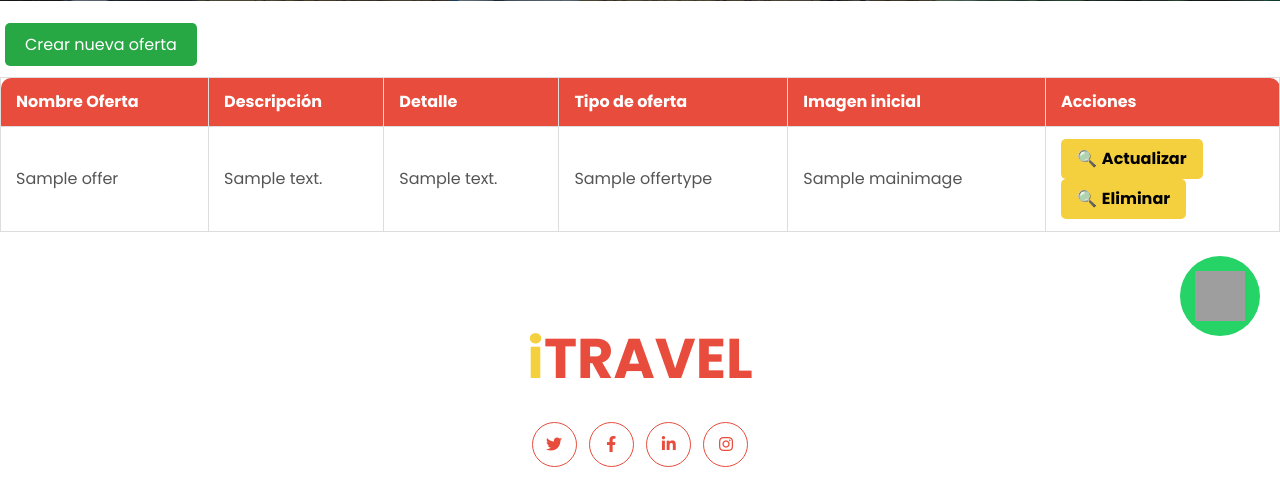
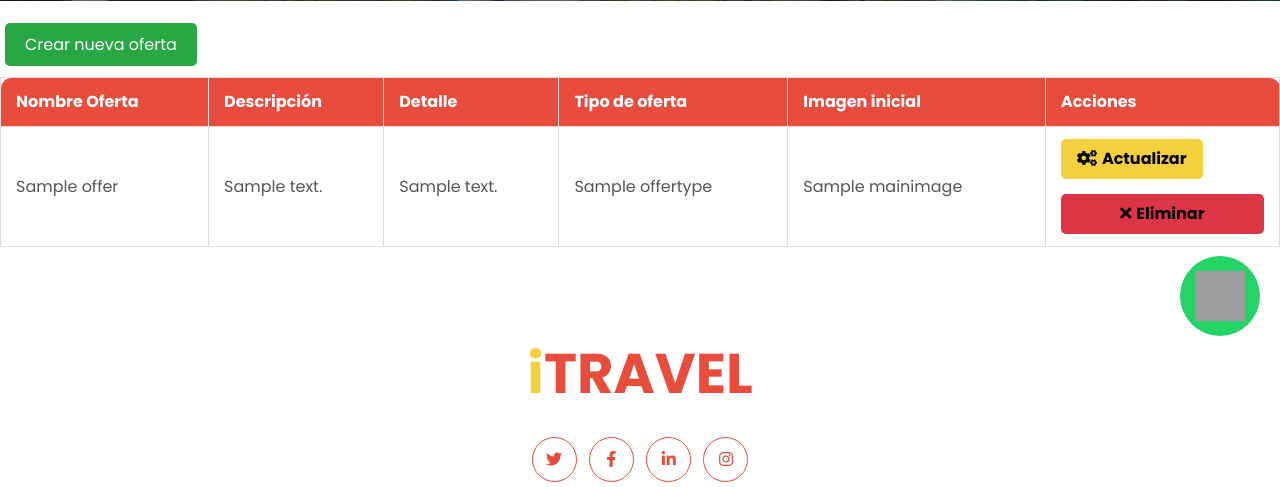
Before and after one commit to narto12345/SoZa-OnVacation, a Django app: template PrincipalSite/templates/offers_admin.html in a window 1280 px wide. Shown: the part 444-931 px from the top of the page. Run offline with Django 5.2, Linux system fonts and the light colour scheme; the template is opened without the code that fills it: values that come from a table or form of the project are taken from there, others are empty; tables that the repository leaves empty hold one stand-in row (values such as "Sample post"); some libraries are stand-ins or nearby versions; grey boxes are pictures that could not be loaded.

Commit message:
Fix style buttons offer-admin

```diff
--- a/PrincipalSite/static/css/offers_admin.css
+++ b/PrincipalSite/static/css/offers_admin.css
@@ -119,15 +119,11 @@
     background-size: cover;
 }
 
-/* Tabla responsiva */
 @media (max-width: 768px) {
     .message-table {
         display: block;
-        /* Permite que el contenedor sea desplazable */
         overflow-x: scroll;
-        /* Habilita el desplazamiento horizontal */
         white-space: nowrap;
-        /* Evita que las filas se envuelvan */
     }
 }
 
@@ -144,3 +140,18 @@
     background-color: var(--success);
     color: var(--light);
 }
+
+.btn-detail-delete {
+    background-color: var(--danger);
+    margin-top: 15px;
+    width: 100%;
+    justify-content: center;
+}
+.btn-detail-delete:hover{
+    background-color: var(--primary);
+}
+
+
+body{
+display: block;
+}
--- a/PrincipalSite/templates/offers_admin.html
+++ b/PrincipalSite/templates/offers_admin.html
@@ -62,11 +62,13 @@
             <td>{{ offer.detail}}</td>
             <td>{{ offer.offer_type}}</td>
             <td>{{ offer.main_image }}</td> <!-- Formateamos la fecha -->
-            <td>
-                <a href="{% url 'edit_offer' offer_id=offer.id %}"><button class="btn-detail"><span>🔍</span>
-                        Actualizar</button></a>
-                <a href="{% url 'delete_offer' offer_id=offer.id %}"><button class="btn-detail"><span>🔍</span>
-                        Eliminar</button></a>
+            <td class="buton-container-detail">
+                <a href="{% url 'edit_offer' offer_id=offer.id %}">
+                    <button class="btn-detail"><span><i class="fas fa-cogs"></i></span> Actualizar</button>
+                </a>
+                <a href="{% url 'delete_offer' offer_id=offer.id %}">
+                    <button class="btn-detail btn-detail-delete"><span><i class="fas fa-times"></i></span> Eliminar</button>
+                </a>
             </td>
         </tr>
         {% empty %}
```
